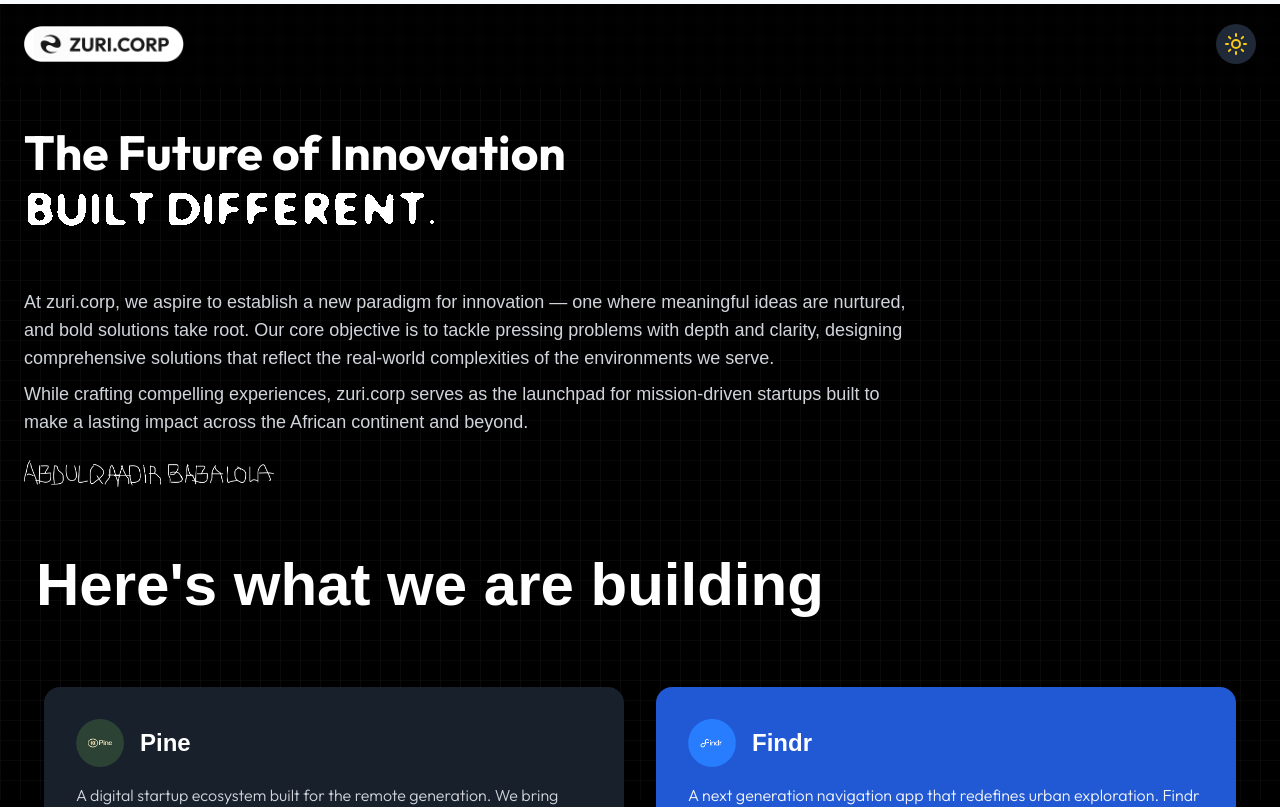
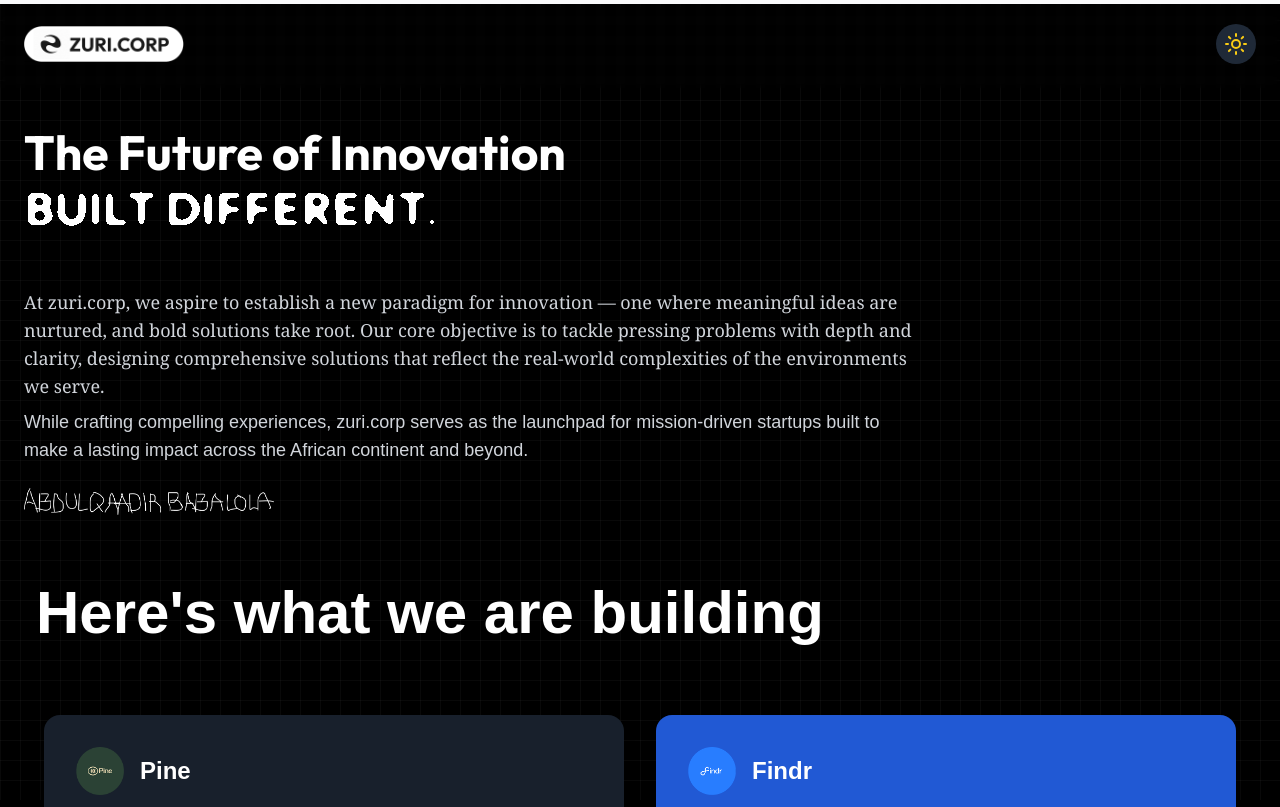
Before and after one commit to Oladotunlaniyan/zuri-landing, a React (Vite) app: page / in a window 1280 px wide. Shown: the top 807 px of the page. Built offline with nearby package versions, Linux system fonts and the light colour scheme.

Commit message:
font change

```diff
--- a/src/components/home.tsx
+++ b/src/components/home.tsx
@@ -94,7 +94,7 @@
             />
           </div>
           <p
-            className={`hero-text text-base md:text-lg mb-2 ${
+            className={`font-serif text-base md:text-lg mb-2 ${
               isDarkMode ? "text-gray-300" : "text-gray-700"
             }`}
           >
```
